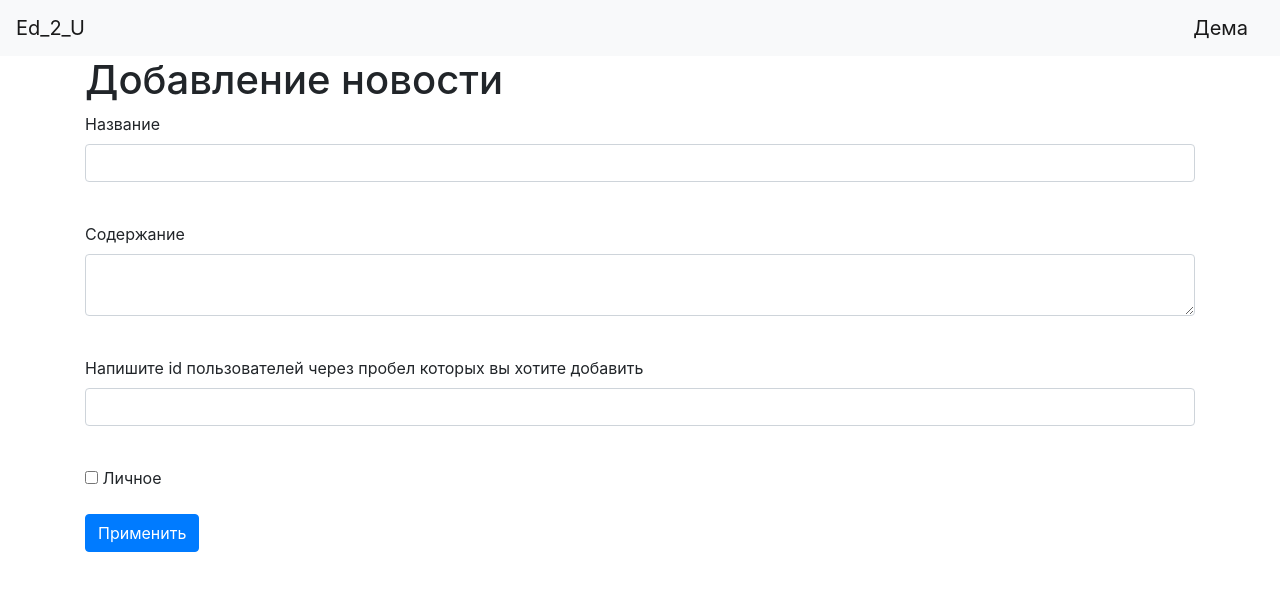
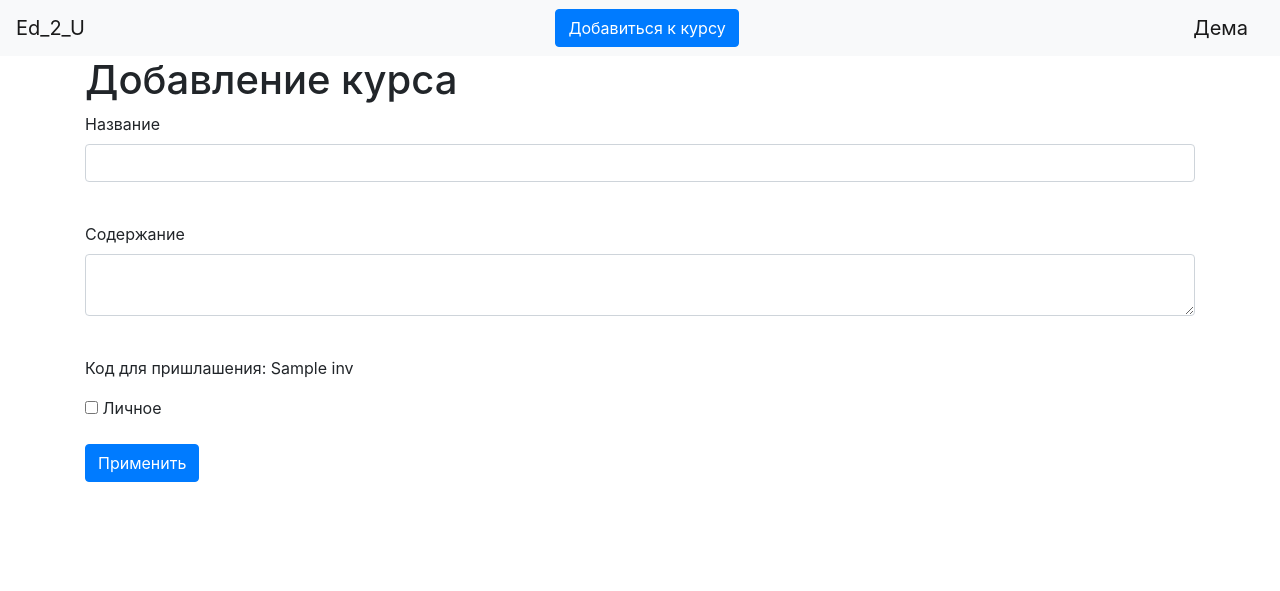
Before and after one commit to dema2006/web_project, a Flask app: template templates/news.html in a window 1280 px wide. Shown: the top 591 px of the page. Run offline with Flask 2, Linux system fonts and the light colour scheme; a user stored in the database is signed in; tables that the repository leaves empty hold one stand-in row (values such as "Sample post"); the template is opened without the code that fills it: values that come from a table or form of the project are taken from there, most other values are stand-ins (such as "Sample title", 1, 10 or a date in 2020); some libraries are stand-ins or nearby versions.

Commit message:
Добавили приглашение в курс по спец ссылке

```diff
--- a/forms/news.py
+++ b/forms/news.py
@@ -6,8 +6,8 @@ from wtforms.validators import DataRequired
 class NewsForm(FlaskForm):
     title = StringField('Название', validators=[DataRequired()])
     content = TextAreaField("Содержание")
-    add_users = StringField('Напишите id пользователей через пробел которых вы хотите добавить',
-                            validators=[DataRequired()])
+    # add_users = StringField('Напишите id пользователей через пробел которых вы хотите добавить',
+    #                         validators=[DataRequired()])
     is_private = BooleanField("Личное")
     submit = SubmitField('Применить')
 
--- a/main.py
+++ b/main.py
@@ -1,5 +1,6 @@
 from flask import Flask, render_template, redirect, request, abort
 from flask_login import LoginManager, login_user, login_required, logout_user, current_user
+import datetime
 
 from forms.news import NewsForm, LessonForm
 from forms.user import RegisterForm, LoginForm
@@ -7,6 +8,7 @@ from data.news import Course
 from data.users import User
 from data import db_session
 from data.lesson import Lesson
+from forms.add_user_to_course import InviteForm
 
 
 app = Flask(__name__)
@@ -38,23 +40,24 @@ def main():
 def add_news():
     form = NewsForm()
     if form.validate_on_submit():
-        to_add = form.add_users.data
-        try:
-            a = map(int, to_add.split())
-        except:
-            return render_template('news.html', title='Добавление новости', form=form,
-                                   message="Неправильно введены id для добавления")
+        # to_add = form.add_users.data
+        # try:
+        #     a = map(int, to_add.split())
+        # except:
+        #     return render_template('news.html', title='Добавление новости', form=form,
+        #                            message="Неправильно введены id для добавления")
         db_sess = db_session.create_session()
         course = Course()
         course.title = form.title.data
         course.content = form.content.data
         course.is_private = form.is_private.data
-        course.included_users = f"{current_user.id} " + to_add
+        course.included_users = f"{current_user.id} "
+        course.create_link(current_user.id, datetime.datetime.now())
         current_user.course.append(course)
         db_sess.merge(current_user)
         db_sess.commit()
         return redirect('/')
-    return render_template('news.html', title='Добавление новости', form=form)
+    return render_template('news.html', title='Добавление новости', form=form, inv=0)
 
 
 @app.route('/news_delete/<int:id>', methods=['GET', 'POST'])
@@ -84,17 +87,33 @@ def edit_news(id):
         else:
             abort(404)
     if form.validate_on_submit():
+        # to_add = form.add_users.data
+        # try:
+        #     a = map(int, to_add.split())
+        # except:
+        #     return render_template('news.html', title='Добавление новости', form=form,
+        #                            message="Неправильно введены id для добавления")
         db_sess = db_session.create_session()
         course = db_sess.query(Course).filter(Course.id == id, Course.user == current_user).first()
         if course:
             course.title = form.title.data
             course.content = form.content.data
+            course.included_users = course.included_users
             # news.is_private = form.is_private.data
             db_sess.commit()
             return redirect('/')
         else:
             abort(404)
-    return render_template('news.html', title='Редактирование курса', form=form)
+    db_sess = db_session.create_session()
+    course = db_sess.query(Course).filter(Course.id == id, Course.user == current_user).first()
+    if course:
+        inv = course.invite_code
+    else:
+        inv = 0
+    print(inv)
+    db_sess.commit()
+
+    return render_template('news.html', title='Редактирование курса', form=form, inv=inv)
 
 
 @app.route("/")
@@ -104,7 +123,6 @@ def index():
         all = db_sess.query(Course)
         course = list()
         for i in all:
-            print(i.included_users)
             if current_user.id in list(map(int, i.included_users.split())):
                 course.append(i)
         # news = db_sess.query(News).filter((News.user == current_user) | (News.is_private != True))
@@ -172,9 +190,9 @@ def info(id):
             if id == i.course:
                 course.append(i)
         # news = db_sess.query(News).filter((News.user == current_user) | (News.is_private != True))
-
     else:
         course = []
+    print(course)
     return render_template("course_info.html", lessons=course, name=name, id=id, creator=creator)
 
 
@@ -188,10 +206,27 @@ def add_lesson(id):
         lesson.title = form.title.data
         lesson.content = form.content.data
         lesson.course = id
+        db_sess.add(lesson)
         db_sess.commit()
         return redirect(f'/course_info/{id}')
     return render_template(f'add_lesson.html', title='Добавление урока', form=form)
 
 
+@app.route('/invite_code', methods=['GET', 'POST'])
+@login_required
+def invite_people():
+    form = InviteForm()
+    if form.validate_on_submit():
+        db_sess = db_session.create_session()
+        course = db_sess.query(Course).filter(Course.invite_code == form.title.data).first()
+        print(course)
+        if course:
+            course.included_users = course.included_users + f" {current_user.id}"
+            db_sess.commit()
+
+        return redirect("/")
+    return render_template("invite.html", title="Добавление к курсу", form=form)
+
+
 if __name__ == '__main__':
     main()
--- a/templates/base.html
+++ b/templates/base.html
@@ -14,6 +14,7 @@
     <nav class="navbar navbar-light bg-light">
         <a class="navbar-brand" href="#">Ed_2_U</a>
         {% if current_user.is_authenticated %}
+            <a class="btn btn-primary " href="/invite_code">Добавиться к курсу</a>
             <a class="navbar-brand" href="/logout">{{ current_user.name }}</a>
         {% else %}
             <p>
--- a/templates/course_info.html
+++ b/templates/course_info.html
@@ -5,7 +5,7 @@
     {% if current_user.is_authenticated and current_user.id == creator%}
         <a href="/add_lesson/{{ id }}" class="btn btn-secondary">Добавить урок</a>
     {% endif %}
-    {% for item in news %}
+    {% for item in lessons %}
         <div class="col-md6 border rounded">
             <h2>{{ item.title }}</h2>
             <div>
@@ -16,7 +16,7 @@
 <!--                    <a href="/news/{{ item.id }}" class="btn btn-warning">Изменить</a>-->
 <!--                    <a href="/news_delete/{{ item.id }}" class="btn btn-danger">Удалить</a>-->
 <!--                </div>-->
-            {% endif %}
+<!--            {% endif %}-->
         </div>
     {% endfor %}
 {% endblock %}
--- a/templates/news.html
+++ b/templates/news.html
@@ -1,7 +1,7 @@
 {% extends "base.html" %}
 
 {% block content %}
-    <h1>Добавление новости</h1>
+    <h1>Добавление курса</h1>
     <form action="" method="post">
         {{ form.hidden_tag() }}
         <p>
@@ -22,17 +22,12 @@
                 </p>
             {% endfor %}
         </p>
-        <p>
-            {{ form.add_users.label }}<br>
-            {{ form.add_users(class="form-control") }}<br>
-            {% for error in form.content.errors %}
-                <p content="alert alert-danger" role="alert">
-                    {{ error }}
-                </p>
-            {% endfor %}
-        </p>
+        {% if inv != 0 %}
+        <p>Код для пришлашения: {{ inv }}</p>
+        {% endif %}
         <p>{{ form.is_private() }} {{ form.is_private.label }}</p>
         <p>{{ form.submit(type="submit", class="btn btn-primary") }}</p>
+
         {{ message }}
     </form>
 {% endblock %}
```
Also changed, not shown: data/news.py (+8 -1 lines), forms/add_user_to_course.py (added, +8 -0 lines), db/blogs.db (deleted).
